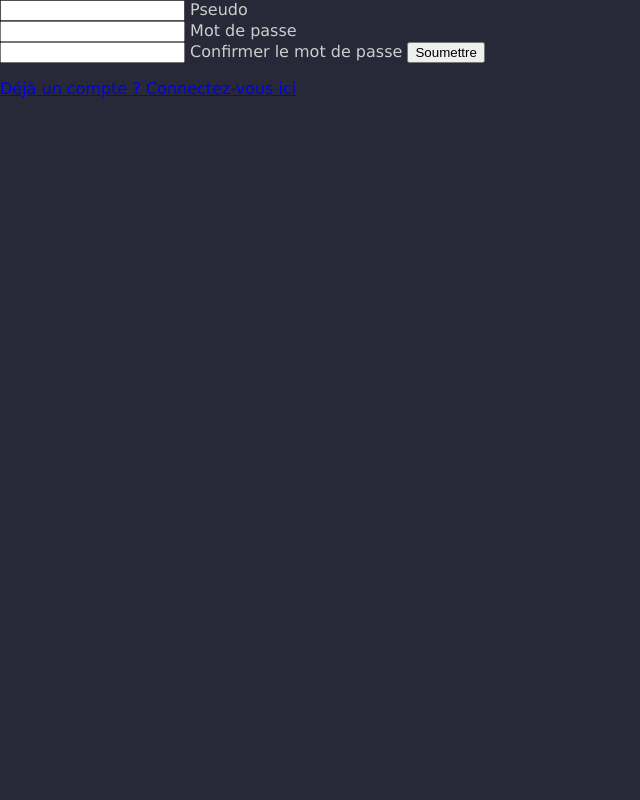
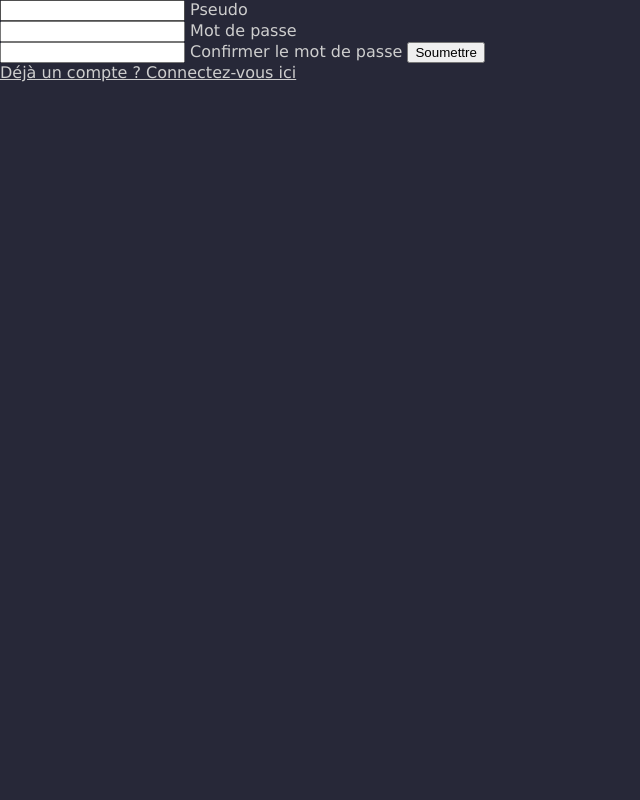
Before and after one commit to StutenEXE/BUT2-Interactive-map, a PHP site: page /signup.page.php in a window 1280 px wide. Shown: the whole page, without its empty margins (0-640 px from the left). Run offline with PHP 8.4, Linux system fonts and the light colour scheme.

Commit message:
Style par defaut sur page

```diff
--- a/CSS/style.css
+++ b/CSS/style.css
@@ -2,6 +2,8 @@
     --bgColor: #272838;
     --textColor: #cecece;
     --invertBgColor: #d8d7c7;
+
+    --errorBgColor: #E53935;
 }
 
 
@@ -19,6 +21,11 @@ header {
     align-items: center;
 }
 
+a {
+    text-decoration: underline;
+    color: var(--textColor);
+}
+
 h1 {
     text-align: center;
     font-weight: bold;
@@ -27,3 +34,10 @@ h1 {
 h5 {
     font-style: italic;
 }
+
+.error-message {
+    font-weight: bold;
+    padding: 3px;
+    color: var(--bgColor);
+    background-color: var(--errorBgColor);
+}
--- a/signup.page.php
+++ b/signup.page.php
@@ -18,7 +18,8 @@
         <button type="submit" value="soumettre"> Soumettre </button>
     </form>
 
-    <p class="error-message"><?php
+    <p class="error-message" style="display:<?php echo isset($_GET["error"]) ? "block" : "none"?>;" >
+        <?php
         if (isset($_GET["error"])) {
             if ($_GET["error"] == "champVide") {
                 echo "Veuillez renseigner tous les champs";
@@ -27,7 +28,7 @@
                 echo "Votre pseudo ne peut être constitué que de caractères alphanumériques";
             }
             else if ($_GET["error"] == "pseudoExistant") {
-                echo "Ce pseudo a déjà été pris";
+                echo "Ce pseudo à déjà été pris";
             }
             else if ($_GET["error"] == "mdpCourt") {
                 echo "Votre mot de passe doit faire au moins 8 caractères";
@@ -39,7 +40,8 @@
                 echo "Quelque chose n'a pas marché. Veuillez réessayer";
             }
         }
-    ?></p>
+        ?>
+    </p>
 
     <a href="login.page.php">Déjà un compte ? Connectez-vous ici</a>
 </body>
```
